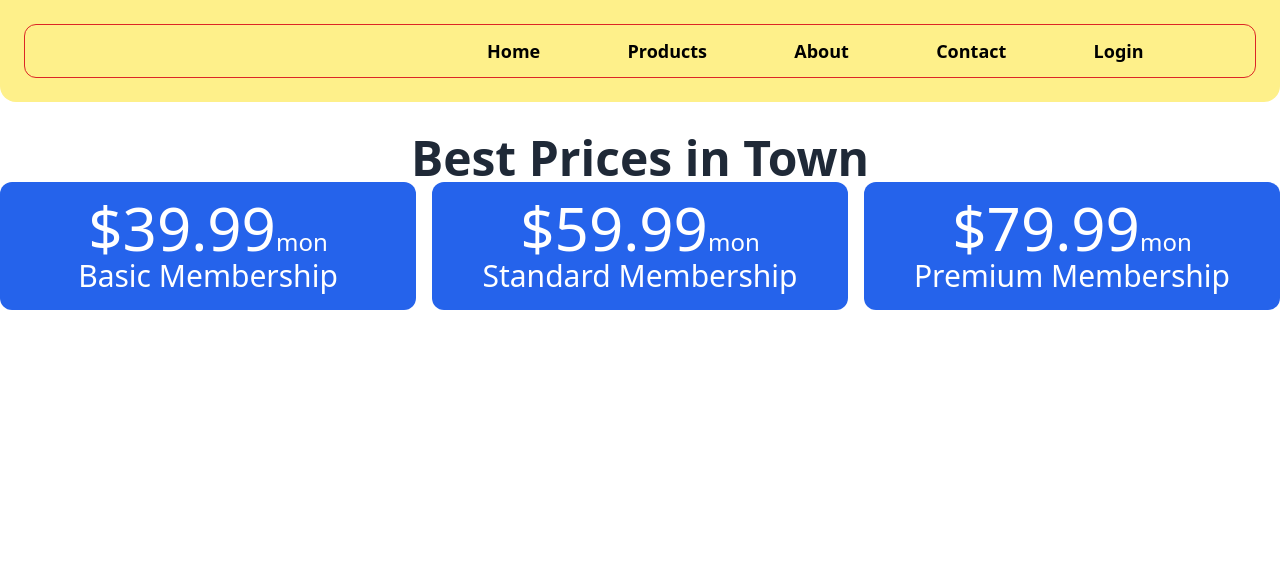
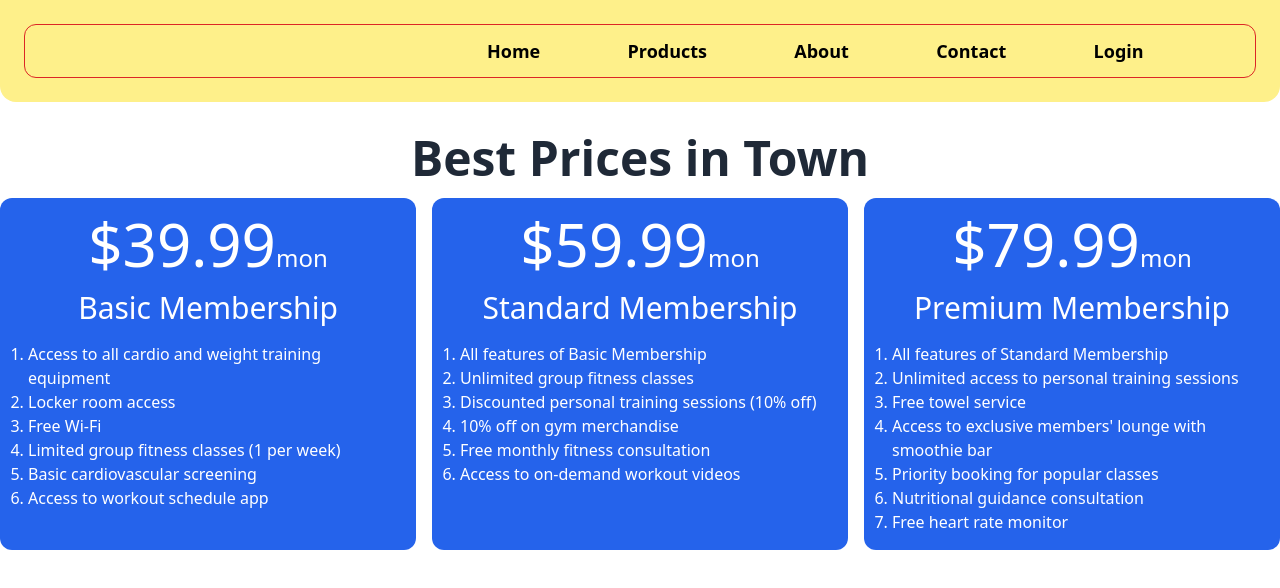
Before and after one commit to SALEHINISLAM/price-options, a React (Vite) app: page / in a window 1280 px wide. Shown: the top 588 px of the page. Built offline with nearby package versions, Linux system fonts and the light colour scheme.

Commit message:
feature added

```diff
--- /dev/null
+++ b/src/Components/Feature/Feature.jsx
@@ -0,0 +1,16 @@
+import React from 'react';
+import PropTypes from 'prop-types';
+
+const Feature = ({feature}) => {
+    return (
+        <li className='text-left'>
+            {feature}
+        </li>
+    );
+};
+
+Feature.propTypes = {
+    feature: PropTypes.string,
+};
+
+export default Feature;
--- a/src/Components/PriceOption/PriceOption.jsx
+++ b/src/Components/PriceOption/PriceOption.jsx
@@ -1,17 +1,23 @@
 import React from 'react';
 import PropTypes from 'prop-types';
+import Feature from '../Feature/Feature';
 
 const PriceOption = ({option}) => {
     const {name, price, features}=option;
     return (
-        <div className='bg-blue-600 rounded-xl p-4 text-white text-center'>
+        <div className='bg-blue-600 rounded-xl p-4 text-white text-center space-y-4'>
             <h2 className='text-6xl'>
                 ${price}
                 <span className='text-2xl'>
                     mon
                 </span>
             </h2>
-            <h3 className='text-3xl'>{name}</h3>
+            <h3 className='text-3xl my-8'>{name}</h3>
+            <ul className='list-decimal px-3'>
+                {
+                    features.map((feature, index)=><Feature key={index} feature={feature}></Feature>)
+                }
+            </ul>
         </div>
     );
 };
--- a/src/Components/PriceOptions/PriceOptions.jsx
+++ b/src/Components/PriceOptions/PriceOptions.jsx
@@ -48,7 +48,7 @@ const PriceOptions = (props) => {
 
   return (
     <div className="container mx-auto my-8">
-      <h2 className="text-5xl font-bold text-center">Best Prices in Town</h2>
+      <h2 className="text-5xl font-bold text-center my-4">Best Prices in Town</h2>
       <div className="grid grid-cols-1 md:grid-cols-3 gap-4">
         {priceOptions.map((option) => (
           <PriceOption key={option.id} option={option}></PriceOption>
```
